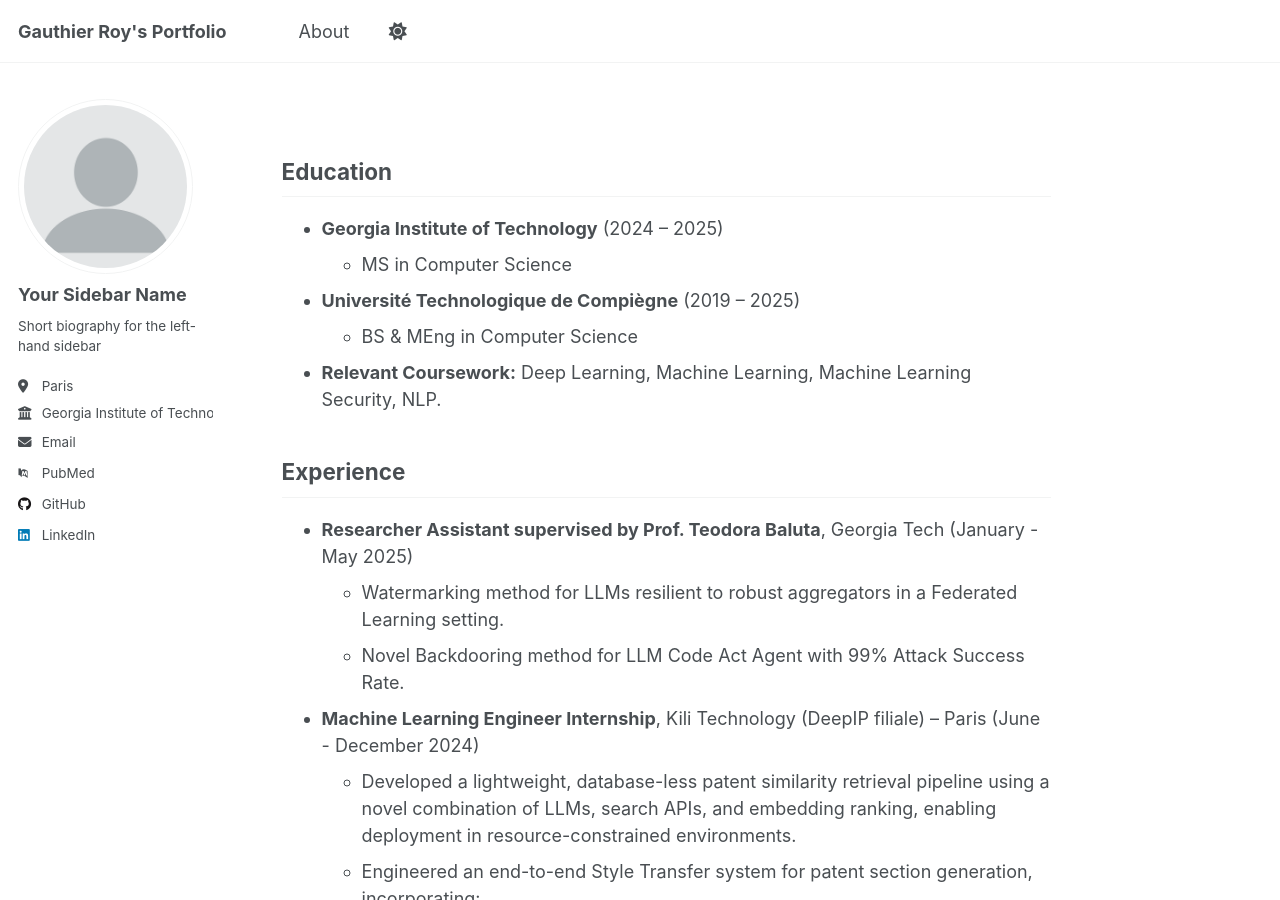
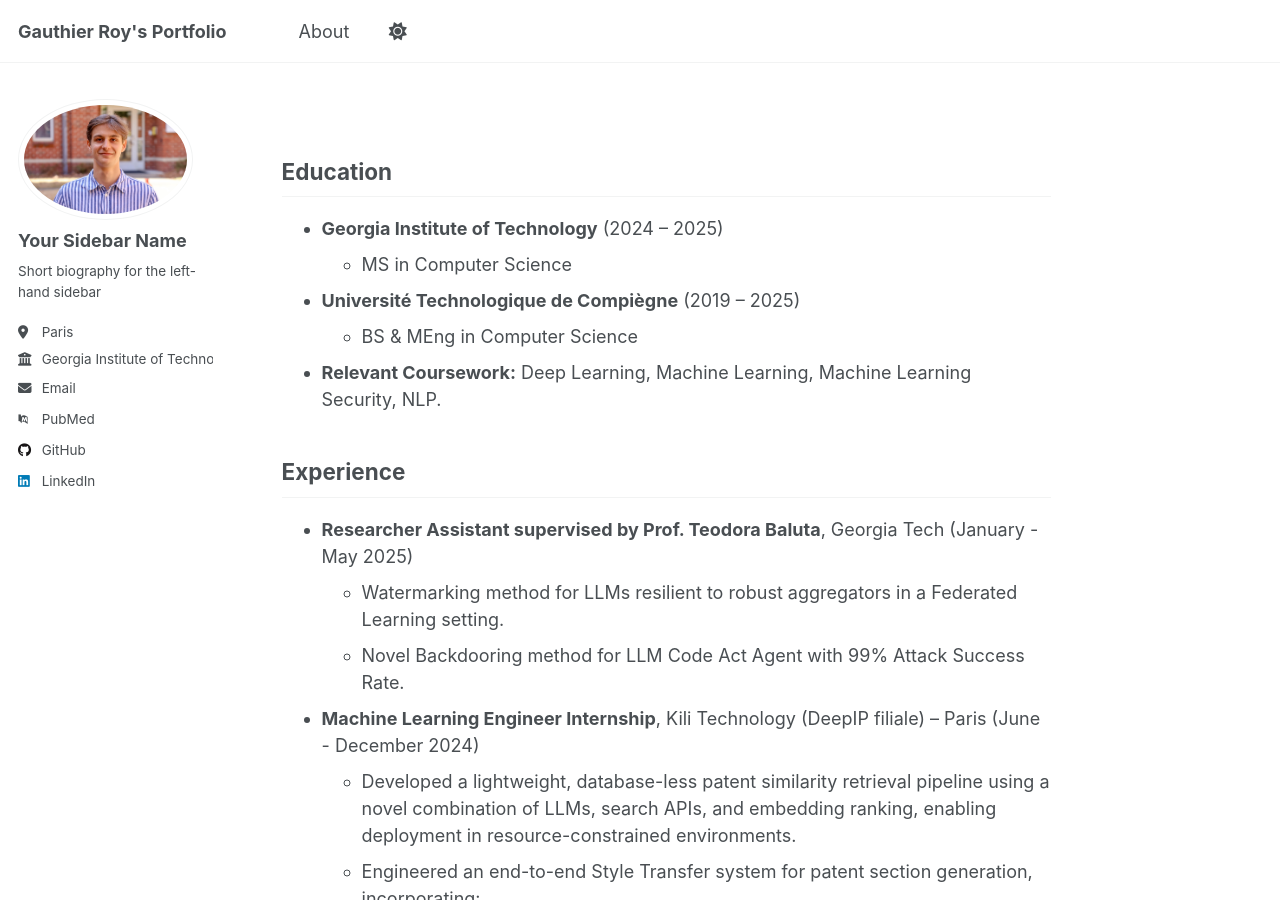
Before and after one commit to GauthierRoy/GauthierRoy.github.io, a Jekyll site: the page built from _pages/about.md, in a window 1280 px wide and 900 px high. Built offline with Jekyll 4.4.1, drawn with Linux system fonts in a browser that asks for light colours; some web fonts are replaced.

Commit message:
image bio

```diff
--- a/_config.yml
+++ b/_config.yml
@@ -22,7 +22,7 @@
 #               Additional customization can be done by editing /_includes/author-profile.html
 author:
   # Biographic information
-  avatar           : "profile.png"
+  avatar           : "bio_photo.jpg"
   name             : "Your Sidebar Name"
   pronouns         : # example: "she/her"
   bio              : "Short biography for the left-hand sidebar"
```
Also changed, not shown: images/bio_photo.jpg (added).
